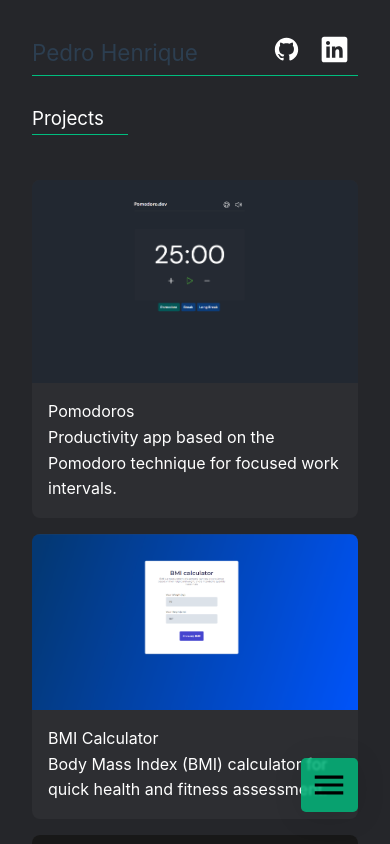
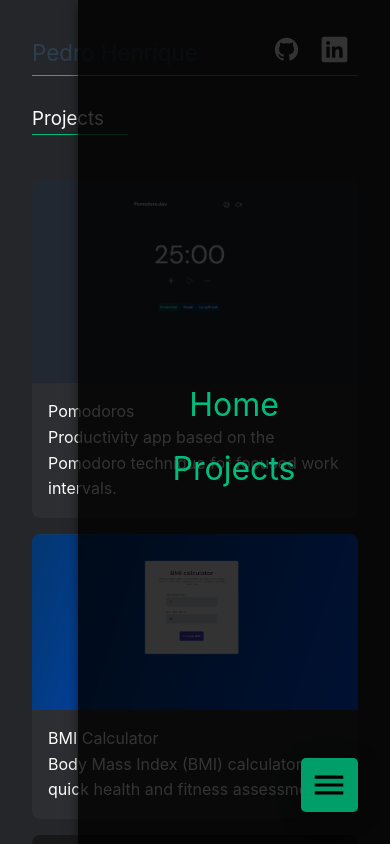
Before and after one commit to pedrohenrique11/portifolio, a Vue app: page /projects in a window 390 px wide. Both pictures are taken after a click on the button 329 px from the left and 785 px from the top of the page. Shown: the top 844 px of the page. Built offline with nearby package versions, Linux system fonts and the light colour scheme.

Commit message:
faet: add new MenuMobile component

```diff
--- a/src/App.vue
+++ b/src/App.vue
@@ -1,6 +1,6 @@
 <script setup>
 import { RouterLink, RouterView } from 'vue-router'
-import ButtonMenu from '../src/components/ButtonMenu.vue'
+import MenuMobile from './components/MenuMobile.vue';
 </script>
 
 <template>
@@ -19,7 +19,7 @@ import ButtonMenu from '../src/components/ButtonMenu.vue'
         </li>
       </ul>
   </header>
-  <ButtonMenu></ButtonMenu>
+  <MenuMobile />
   <RouterView />
 
 </template>
--- a/src/components/ButtonMenu.vue
+++ b/src/components/ButtonMenu.vue
@@ -1,10 +1,12 @@
 <script>
-
+    export default {
+        props: ['onclick']
+    }
 </script>
 
 <template>
     <div class="button-container">
-        <button>
+        <button  @click="onClick" >
             <svg xmlns="http://www.w3.org/2000/svg" height="38" viewBox="0 -960 960 960" width="38"><path d="M120-240v-80h720v80H120Zm0-200v-80h720v80H120Zm0-200v-80h720v80H120Z"/></svg>
         </button>
     </div>
@@ -33,6 +35,7 @@
         cursor: pointer;
 
         transition: 0.5s;
+        z-index: 1000;
     }
     button:hover {
         background: rgba(0, 189, 126, 1);
--- /dev/null
+++ b/src/components/MenuMobile.vue
@@ -0,0 +1,56 @@
+<script setup>
+import { RouterLink } from 'vue-router';
+import { ref } from 'vue';
+import ButtonMenu from './ButtonMenu.vue';
+
+const isActive = ref(false);
+
+const toggle = () => {
+     isActive.value = !isActive.value;
+}
+
+</script>
+
+<template>
+    <div ref="menu" id="menu" :class="{'menu': true, 'active': isActive}">
+            <li>
+                <RouterLink to="/">Home</RouterLink>
+            </li>
+            <li>
+                <RouterLink to="/projects">Projects</RouterLink>
+            </li>
+            <ButtonMenu :onClick="toggle"/>
+    </div>
+    <ButtonMenu :onClick="toggle"/>
+</template>
+
+<style scoped>
+    .menu{
+        display: flex;
+        flex-direction: column;
+        justify-content: center;
+        align-items: center;
+        position: fixed;
+        width: 0;
+        height: 100%;
+        top: 0;
+        right: 0px;
+        box-shadow: 0 5px 10px rgba(0, 0, 0, .5);
+        background-color: rgba(0, 0, 0, .8);
+        z-index: 100;
+        transition: .5s;
+        visibility: hidden;
+        overflow-x: hidden;
+    }
+    .active {
+        width: 80vw;
+        visibility: visible;
+        overflow-x: auto;
+    }
+    li {
+        list-style: none;
+        font-size: 2rem;
+        font-weight: 400;
+        margin: 0.4rem;
+    }
+</style>
--- a/src/components/ProjectCard.vue
+++ b/src/components/ProjectCard.vue
@@ -40,6 +40,7 @@
     border-radius: 8px;
     overflow: hidden;
     transition: transform 0.3s ease;
+    z-index: 20;
 }
 
 .project-container:hover {
@@ -52,7 +53,6 @@
 }
 
 .project-info {
-
     padding: 1rem;
 }
 
```
